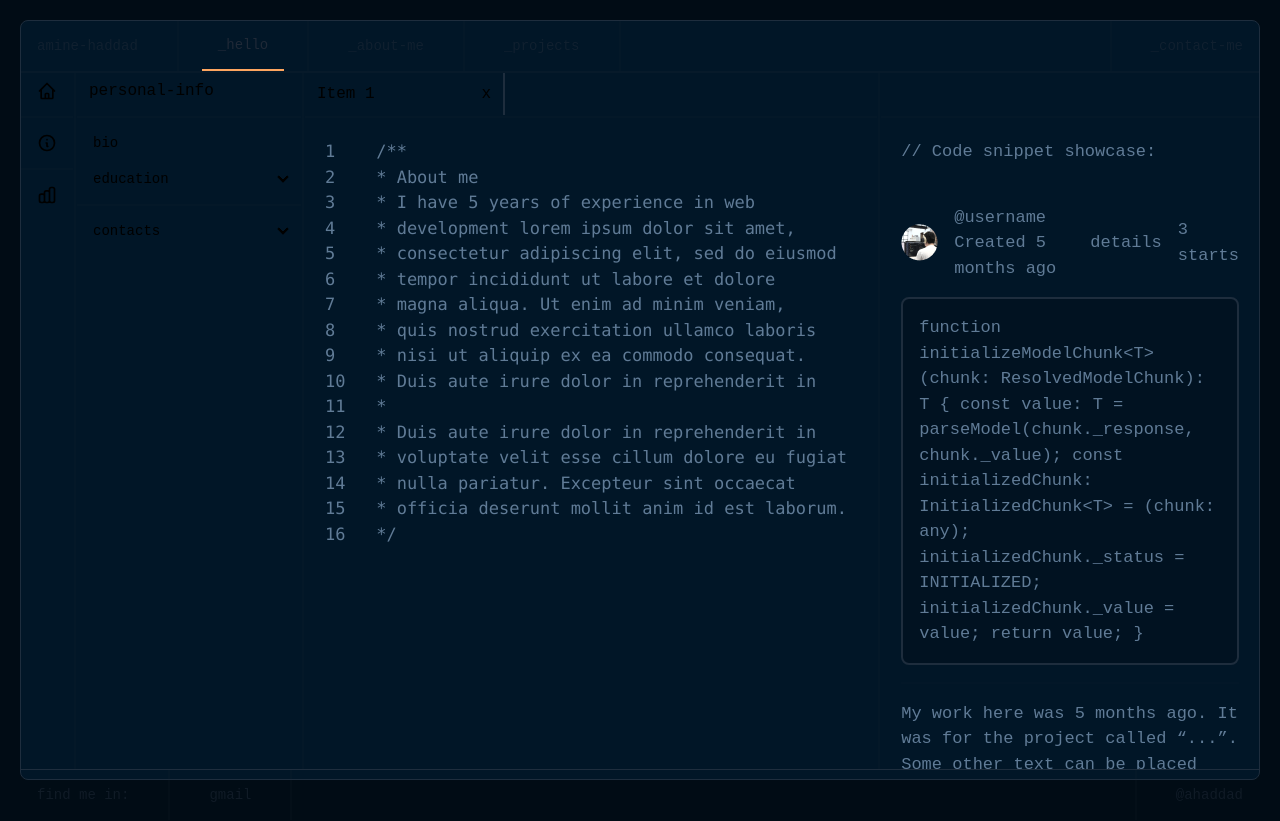
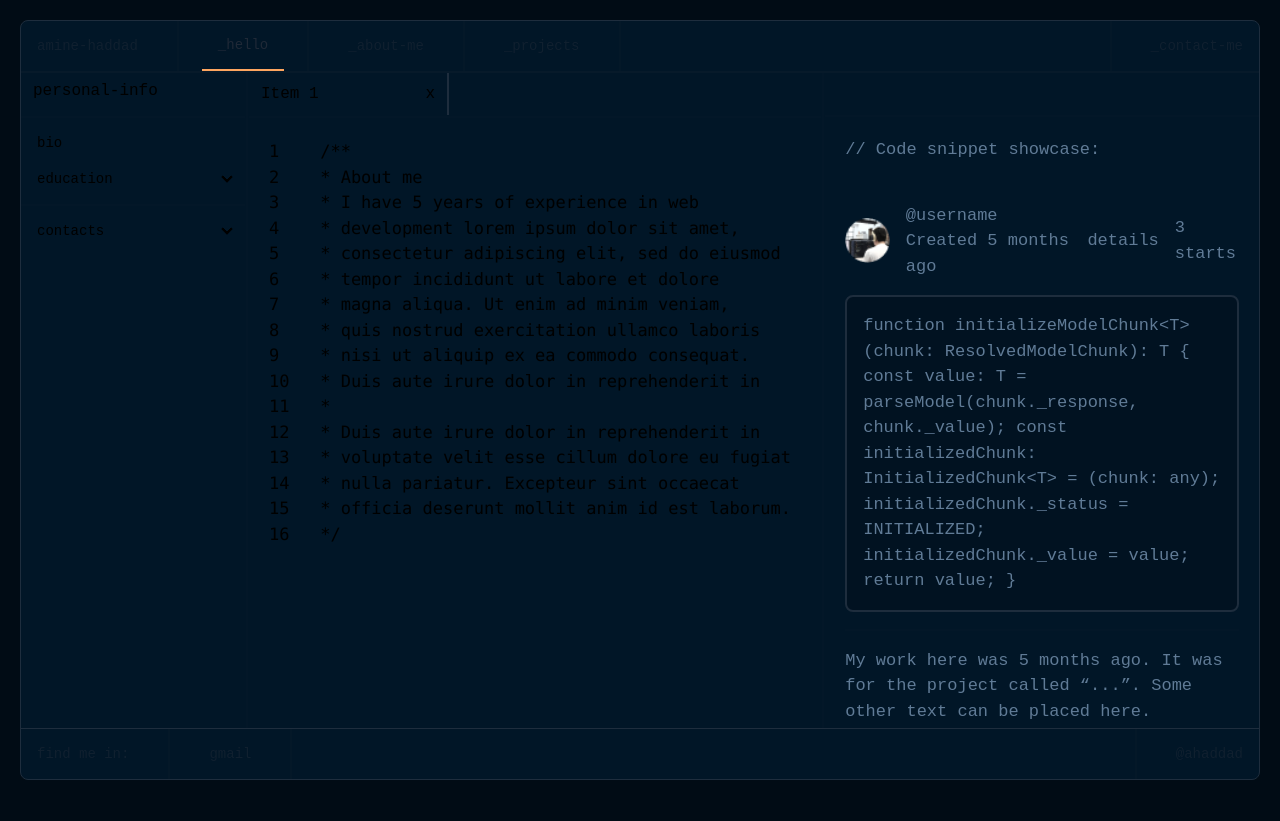
Before and after one commit to ahaddad98/portfolio, a Next.js app: page /aboutme/bio in a window 1280 px wide. After the commit the page ends 800 px from the top, so only its background shows below. Built offline with nearby package versions, Linux system fonts and the light colour scheme.

Commit message:
add responsive

```diff
--- a/app/aboutme/bio/page.tsx
+++ b/app/aboutme/bio/page.tsx
@@ -4,12 +4,12 @@ import CardSnippet from "./Card";
 const BioPage = () => {
     return <React.Fragment>
         <div className="h-full flex-1 flex flex-col">
-            <div className="h-[42px] w-[200px] flex items-center justify-between pl-3 pr-3 border-r-2 border-r-bordercolor">
+            <div className="hidden xl:flex h-[42px] w-[200px]  items-center justify-between pl-3 pr-3 border-r-2 border-r-bordercolor">
                 <a>Item 1</a>
                 <a>x</a>
             </div>
             <div className="w-full divider divider-vertical m-0 mt-0 p-0 h-1"></div>
-            <div className="flex flex-1 overflow-y-scroll p-5 text-[17px] text-mygray max-h-[660px]">
+            <div className="flex flex-1 overflow-hidden xl:overflow-y-scroll p-5 text-[17px] text-">
                 <pre>
                     1    /** <br />
                     2    * About me <br />
@@ -31,15 +31,16 @@ const BioPage = () => {
             </div>
         </div>
         <div className="divider divider-horizontal m-0  p-0 w-1"></div>
-        <div className="h-full flex-1 flex flex-col">
-            <div className="h-[42px]">
+        <div className="h-full max-h-full flex-1 flex flex-col">
+            <div className="min-h-[42px]">
             </div>
             <div className="w-full divider divider-vertical m-0 mt-0 p-0 h-1"></div>
-            <div className="flex flex-1 overflow-y-scroll p-5 max-h-[650px]">
-                <div className="text-[17px] text-mygray">
+            <div className="toOver flex flex-1 max-h-full">
+                <div className="text-[17px] text-mygray overflow-hidden xl:overflow-y-scroll p-5">
                 // Code snippet showcase:
-                <CardSnippet />
-                <CardSnippet />
+                    <CardSnippet />
+                    <CardSnippet />
+                    <CardSnippet />
                 </div>
             </div>
         </div>
--- a/app/aboutme/layout.tsx
+++ b/app/aboutme/layout.tsx
@@ -1,12 +1,11 @@
 import React from "react";
 import SideBar from "./sidebar";
-'use-client'
 const AboutMe = ({
     children,
 }: {
     children: React.ReactNode
 }) => {
-    return <div className="flex flex-1">
+    return <div className=" flex flex-col xl:flex-row flex-1 overflow-auto" style={{maxHeight: 'calc(100% - 100px)'}}>
         <SideBar />
         {children}
     </div>
--- a/app/aboutme/sidebar.tsx
+++ b/app/aboutme/sidebar.tsx
@@ -3,36 +3,11 @@ import React from "react";
 
 const SideBar = () => {
     return <React.Fragment>
-        <div className="h-full">
-            <ul className="h-full  menu bg-base-200 rounded-box bg-transparent p-0">
-                <li>
-                    <Link href={''} className="tooltip tooltip-right " data-tip="Home">
-                        <svg xmlns="http://www.w3.org/2000/svg" className="h-5 w-5" fill="none" viewBox="0 0 24 24" stroke="currentColor"><path strokeLinecap="round" strokeLinejoin="round" strokeWidth="2" d="M3 12l2-2m0 0l7-7 7 7M5 10v10a1 1 0 001 1h3m10-11l2 2m-2-2v10a1 1 0 01-1 1h-3m-6 0a1 1 0 001-1v-4a1 1 0 011-1h2a1 1 0 011 1v4a1 1 0 001 1m-6 0h6" /></svg>
-                    </Link>
-                </li>
-                <div className="divider divider-vertical m-0 mt-0 p-0"></div>
-
-                <li>
-                    <Link href={''} className="tooltip tooltip-right " data-tip="Details">
-                        <svg xmlns="http://www.w3.org/2000/svg" className="h-5 w-5" fill="none" viewBox="0 0 24 24" stroke="currentColor"><path strokeLinecap="round" strokeLinejoin="round" strokeWidth="2" d="M13 16h-1v-4h-1m1-4h.01M21 12a9 9 0 11-18 0 9 9 0 0118 0z" /></svg>
-                    </Link>
-                </li>
-                <div className="divider divider-vertical m-0  p-0"></div>
-
-                <li>
-                    <Link href={''} className="tooltip tooltip-right " data-tip="Stats">
-                        <svg xmlns="http://www.w3.org/2000/svg" className="h-5 w-5" fill="none" viewBox="0 0 24 24" stroke="currentColor"><path strokeLinecap="round" strokeLinejoin="round" strokeWidth="2" d="M9 19v-6a2 2 0 00-2-2H5a2 2 0 00-2 2v6a2 2 0 002 2h2a2 2 0 002-2zm0 0V9a2 2 0 012-2h2a2 2 0 012 2v10m-6 0a2 2 0 002 2h2a2 2 0 002-2m0 0V5a2 2 0 012-2h2a2 2 0 012 2v14a2 2 0 01-2 2h-2a2 2 0 01-2-2z" /></svg>
-                    </Link>
-                </li>
-            </ul>
-        </div>
-        <div className="divider divider-horizontal m-0  p-0 w-1"></div>
         <div h-full>
             <div className="h-9 flex items-center pl-3"><Link href={''}>personal-info</Link></div>
             <div className="w-full divider divider-vertical m-0 mt-0 p-0"></div>
-            <ul className="h-full menu bg-base-200 w-56 rounded-box bg-transparent p-0">
+            <ul className="h-full menu bg-base-200 w-full xl:w-56 rounded-box bg-transparent p-0">
                 <li className=""><Link href={'/aboutme/bio'}>bio</Link></li>
-                {/* <li className=""><Link href={''}>interests</Link></li> */}
                 <li className="">
                     <details >
                         <summary>education</summary>
@@ -47,14 +22,14 @@ const SideBar = () => {
                     <details >
                         <summary>contacts</summary>
                         <ul>
-                            <li className=""><Link href={''}>user@gmail.com</Link></li>
-                            <li className=""><Link href={''}>+3598246359</Link></li>
+                            <li className=""><Link href={''}>amine.haddadd@gmail.com</Link></li>
+                            <li className=""><Link href={''}>+212629153914</Link></li>
                         </ul>
                     </details>
                 </li>
             </ul>
         </div>
-        <div className="divider divider-horizontal m-0  p-0 w-1"></div>
+        <div className="divider divider-horizontal m-0  p-0 w-1" style={{maxHeight: 'calc(100%)'}}></div>
     </React.Fragment>
 }
 export default SideBar
--- a/app/globals.css
+++ b/app/globals.css
@@ -26,6 +26,11 @@ body {
   padding: 20px;
   box-sizing: border-box;
   font-family: 'Fira Code', monospace;
+}
+
+* {
+  box-sizing: border-box;
+
 }
 
 @media screen and (max-width: 900px) {
@@ -104,3 +109,14 @@ body {
 .card-project:hover {
   transform: scale(1.05);
 }
+
+@media screen and (min-width: 1280px) {
+  .toOver{
+    max-height: calc(100% - 42px);
+  }
+}
+@media screen and (max-width: 1280px) {
+  .toOver{
+    max-height: fit-content;
+  }
+}
--- a/app/hello/page.tsx
+++ b/app/hello/page.tsx
@@ -2,24 +2,24 @@ import Image from "next/image";
 import React from "react";
 
 const HelloPage = () => {
-    return <div className="flex flex-1 items-center justify-center gap-[7rem]">
+    return <div className="flex flex-1 items-center justify-center gap-[7rem] p-4">
         <div>
-            <div className="text-[18px]/[24px] text-mywhite">
+            <div className="sm:text-[18px]/[24px] text-[16px]/[20px] text-mywhite">
                 Hi all. I am
             </div>
-            <div className="text-[62px]/[70px] text-mywhite">
+            <div className="sm:text-[62px]/[70px] text-[40px]/[60px] text-mywhite">
                 Amine Haddad
             </div>
-            <div className="text-[25px]/[40px] text-myblue">
+            <div className="sm:text-[25px]/[40px] text-[19px]/[30px] text-myblue">
                 {'>'} Front-end developer
             </div>
-            <div className="mt-[30px] text-[16px]/[25px] text-mygray">
+            <div className="mt-[30px] sm:text-[16px]/[25px] text-[16px]/[20px] text-mygray">
             // complete the game to continue
             </div>
-            <div className="text-[16px]/[25px] text-mygray">
+            <div className="sm:text-[16px]/[25px] text-[16px]/[20px] text-mygray">
             // you can also see it on my Github page
             </div>
-            <div className="text-[16px]/[30px] text-myblue flex gap-2">
+            <div className="text-[16px]/[30px] text-myblue flex gap-2 flex-wrap">
                 <span style={{color: 'rgba(77, 91, 206, 1)'}}>
                     const
                 </span>
--- a/app/layout.tsx
+++ b/app/layout.tsx
@@ -18,12 +18,74 @@ export default function RootLayout({
   children: React.ReactNode
 }) {
   const [tabName, setTabName] = useState('hello')
+  const [isMenuOpen, setIsMenuOpen] = useState(false);
+
+  const toggleMenu = () => {
+    setIsMenuOpen(!isMenuOpen);
+  };
 
   return (
     <html lang="en">
       <body className={inter.className}>
-        <main className="h-full flex flex-col justify-between" style={{ background: '#011627', border: '1px solid #1E2D3D', borderRadius: '8px' }}>
-          <div className=' hidden lg:flex w-full items-center justify-between tab-bordered'>
+        <main className="h-full flex flex-col justify-between relative" style={{ background: '#011627', border: '1px solid #1E2D3D', borderRadius: '8px', maxHeight: 'calc(100%)' }}>
+          <div className='lg:hidden absolute w-full flex flex-col z-50'>
+            <div className="menu-button w-full flex items-center justify-between px-4 bg-cardbg">
+              <div className={`tab h-[50px]  ${tabName === 'me' ? 'tab-active  tab-bordered  border-myorange' : ''} `}>amine-haddad</div>
+              <label className="btn btn-circle swap swap-rotate bg-transparent border-none">
+                <input type="checkbox" onChange={toggleMenu} />
+                <svg className="swap-off fill-current" xmlns="http://www.w3.org/2000/svg" width="32" height="32" viewBox="0 0 512 512"><path d="M64,384H448V341.33H64Zm0-106.67H448V234.67H64ZM64,128v42.67H448V128Z" /></svg>
+                <svg className="swap-on fill-current" xmlns="http://www.w3.org/2000/svg" width="32" height="32" viewBox="0 0 512 512"><polygon points="400 145.49 366.51 112 256 222.51 145.49 112 112 145.49 222.51 256 112 366.51 145.49 400 256 289.49 366.51 400 400 366.51 289.49 256 400 145.49" /></svg>
+              </label>
+            </div>
+          </div>
+          {isMenuOpen && (
+            <div className="lg:hidden absolute w-full h-full flex flex-col z-20 pt-12">
+              <div className="w-full menu flex flex-1 flex-col bg-cardbg items-center justify-center gap-3">
+                <div className={`menu-item ${tabName === 'hello' ? 'active' : ''}`}>
+                  <Link href={'/hello'} onClick={() => {
+                    setIsMenuOpen(!isMenuOpen);
+                    setTabName('hello')
+                  }}>
+                    _hello
+                  </Link>
+                </div>
+                <div className="divider lg:divider-horizontal m-0"></div>
+
+                <div className={`menu-item ${tabName === 'about' ? 'active' : ''}`}>
+                  <Link href={'/aboutme'} onClick={() => {
+                    setIsMenuOpen(!isMenuOpen);
+                    setTabName('about')
+
+                  }
+                  }>
+                    _about-me
+                  </Link>
+                </div>
+                <div className="divider lg:divider-horizontal m-0"></div>
+                <div
+                  className={`menu-item ${tabName === 'projects' ? 'active' : ''}`}
+                >
+                  <Link href={'/projects'} onClick={() => {
+                    setIsMenuOpen(!isMenuOpen);
+                    setTabName('projects')
+                  }}>
+                    _projects
+                  </Link>
+                </div>
+                <div className="divider lg:divider-horizontal m-0"></div>
+                <div className={`menu-item ${tabName === 'contact' ? 'active' : ''}`}>
+                  <Link href={'/contactme'} onClick={() => {
+                    setIsMenuOpen(!isMenuOpen);
+                    setTabName('contact')
+                  }}>
+                    _contact-me
+                  </Link>
+                </div>
+                <div className="divider lg:divider-horizontal m-0"></div>
+              </div>
+            </div>
+          )}
+          <div className='hidden lg:flex w-full items-center justify-between tab-bordered'>
             <div className="tabs  flex" >
               <div className={`tab h-[50px]  ${tabName === 'me' ? 'tab-active  tab-bordered  border-myorange' : ''} `}>amine-haddad</div>
               <div className="divider lg:divider-horizontal m-0"></div>
--- a/app/page.tsx
+++ b/app/page.tsx
@@ -12,7 +12,7 @@ export default function Home() {
   // router.push('/hello')
   return (
     <div>
-      Loaind ...
+      Loading ...
     </div>
   )
 }
```
